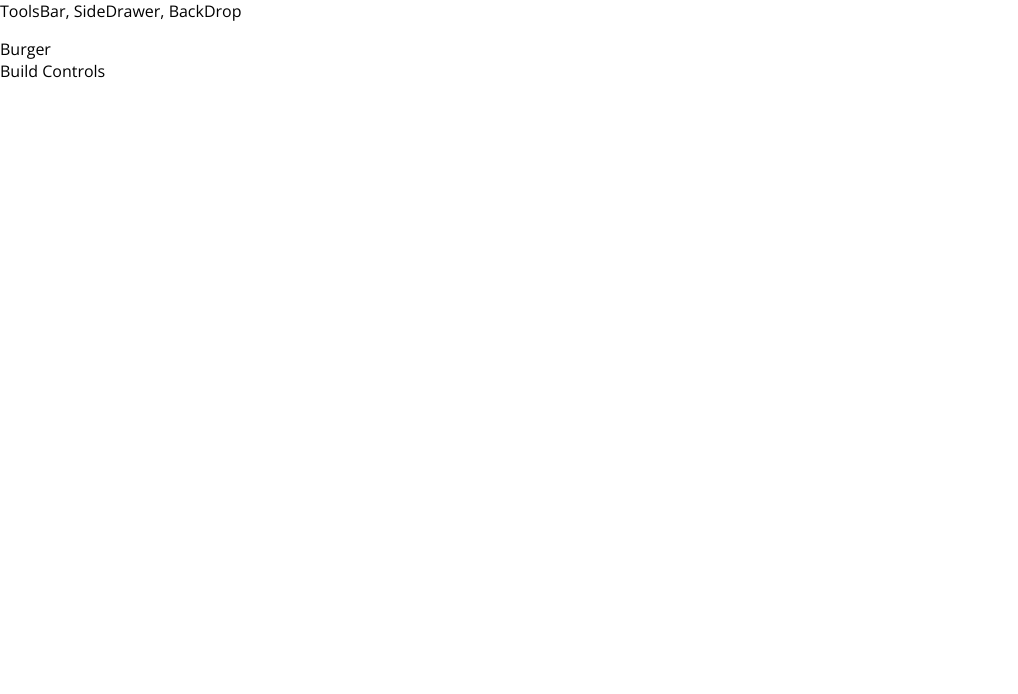
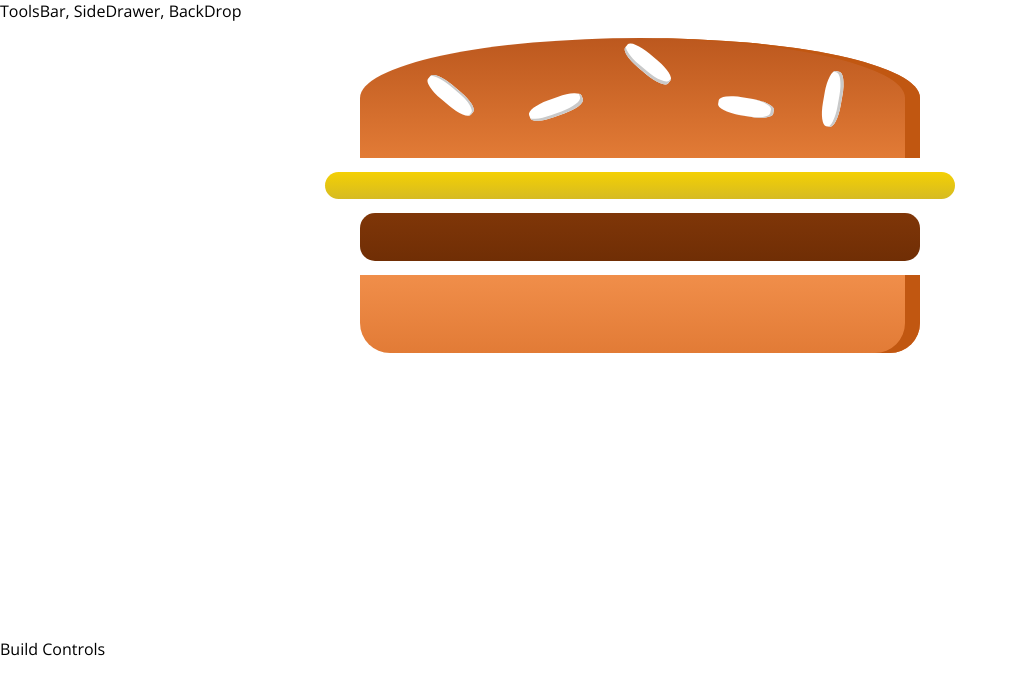
Before and after one commit to Chiibi/TryReact, a React (Create React App) app in the folder burger-builder/: page / in a window 1280 px wide. Shown: the top 694 px of the page, without its empty margins (0-1018 px from the left). Built offline with nearby package versions, Linux system fonts and the light colour scheme.

Commit message:
[Update] Burger component

```diff
--- /dev/null
+++ b/burger-builder/src/components/Burger/Burger.css
@@ -0,0 +1,30 @@
+.Burger {
+    width: 100%;
+    margin: auto;
+    height: 250px;
+    /*overflow: scroll;*/
+    text-align: center;
+    font-weight: bold;
+    font-size: 1.2rem;
+}
+
+@media (min-width:500px) and (min-height: 400px) {
+    .Burger {
+        width: 350px;
+        height: 300px;
+    }
+}
+
+@media (min-width:500px) and (min-height: 401px) {
+    .Burger {
+        width: 450px;
+        height: 400px;
+    }
+}
+
+@media (min-width:1000px) and (min-height: 700px) {
+    .Burger {
+        width: 700px;
+        height: 600px;
+    }
+}
--- a/burger-builder/src/components/Burger/Burger.jsx
+++ b/burger-builder/src/components/Burger/Burger.jsx
@@ -0,0 +1,16 @@
+import React from 'react'
+import './Burger.css'
+import BurgerIngredient from './BurgerIngredient/BurgerIngredient'
+
+const burger = (props) => {
+  return (
+    <div className="Burger">
+			<BurgerIngredient type="bread-top" />
+			<BurgerIngredient type="cheese" />
+			<BurgerIngredient type="meat" />
+			<BurgerIngredient type="bread-bottom" />
+		</div>
+  )
+}
+
+export default burger
--- a/burger-builder/src/components/Burger/BurgerIngredient/BurgerIngredient.jsx
+++ b/burger-builder/src/components/Burger/BurgerIngredient/BurgerIngredient.jsx
@@ -4,18 +4,17 @@
 
 class BurgerIngredient extends Component {
 	render() {
-      return
 		let ingredient = null
 
-        switch (props.type) {
+		switch (this.props.type) {
 				case ('bread-bottom'):
 						ingredient = <div className="BreadBottom" ></div>
 						break
 				case ('bread-top'):
 						ingredient = (
 								<div className="BreadTop">
-                        <div classNae="Seeds1"></div>
-                        <div classNae="Seeds2"></div>
+										<div className="Seeds1"></div>
+										<div className="Seeds2"></div>
 								</div>
 						)
 						break
@@ -31,7 +30,7 @@
 				case ('salad'):
 						ingredient = <div className="Salad" ></div>
 						break
-            default: null
+				default: ingredient = null
 		}
 
 		return ingredient
--- a/burger-builder/src/containers/BurgerBuilder/BurgerBuilder.jsx
+++ b/burger-builder/src/containers/BurgerBuilder/BurgerBuilder.jsx
@@ -1,11 +1,12 @@
 import React, { Component } from 'react'
 import Aux from '../../hoc/auxiliary'
+import Burger from '../../components/Burger/Burger'
 
 class BurgerBuilder extends Component {
     render() {
       return (
         <Aux>
-          <div>Burger</div>
+          <Burger />
           <div>Build Controls</div>
         </Aux>
       )
```
Lines whose indentation alone changed are shown as unchanged.
